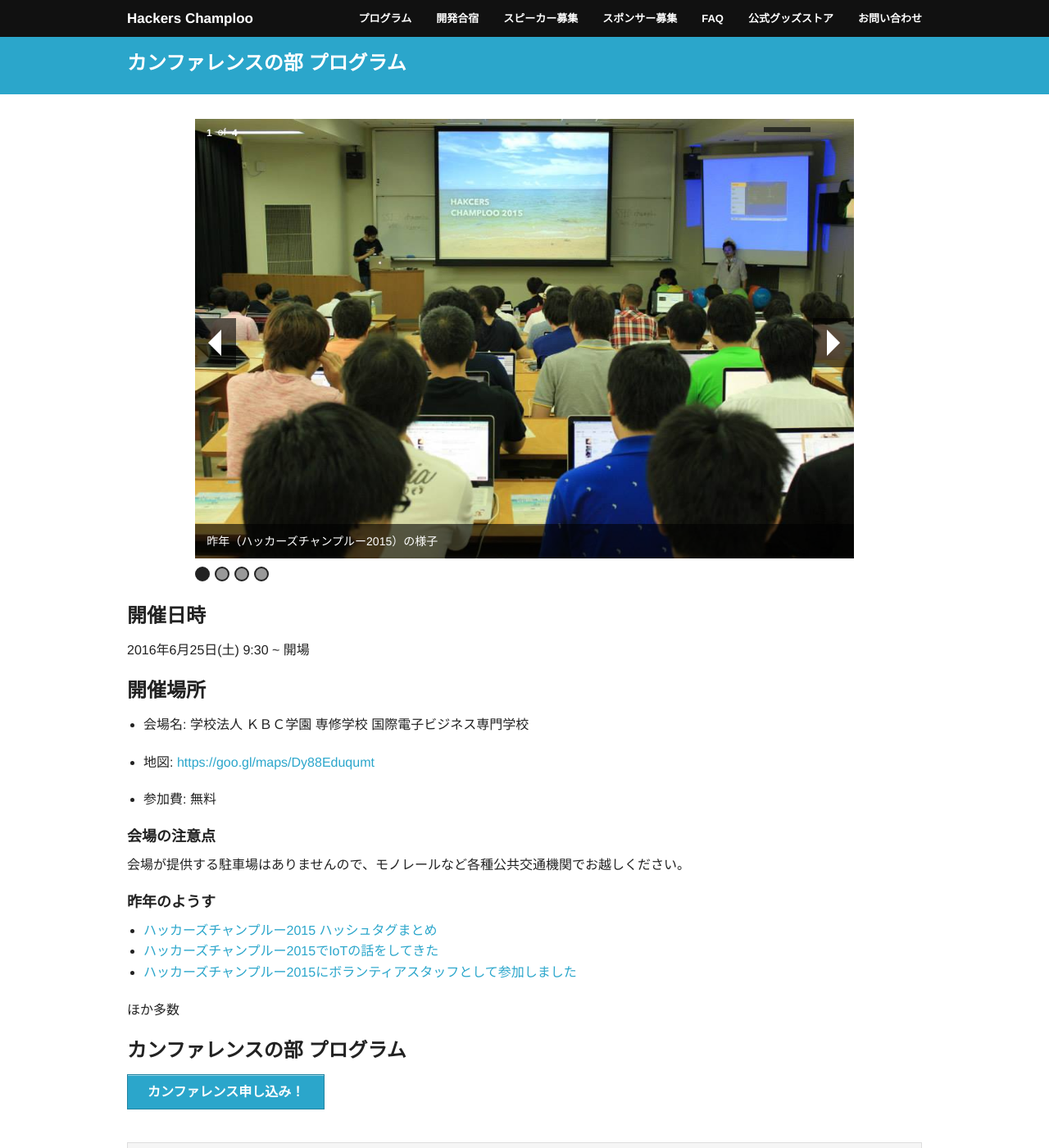
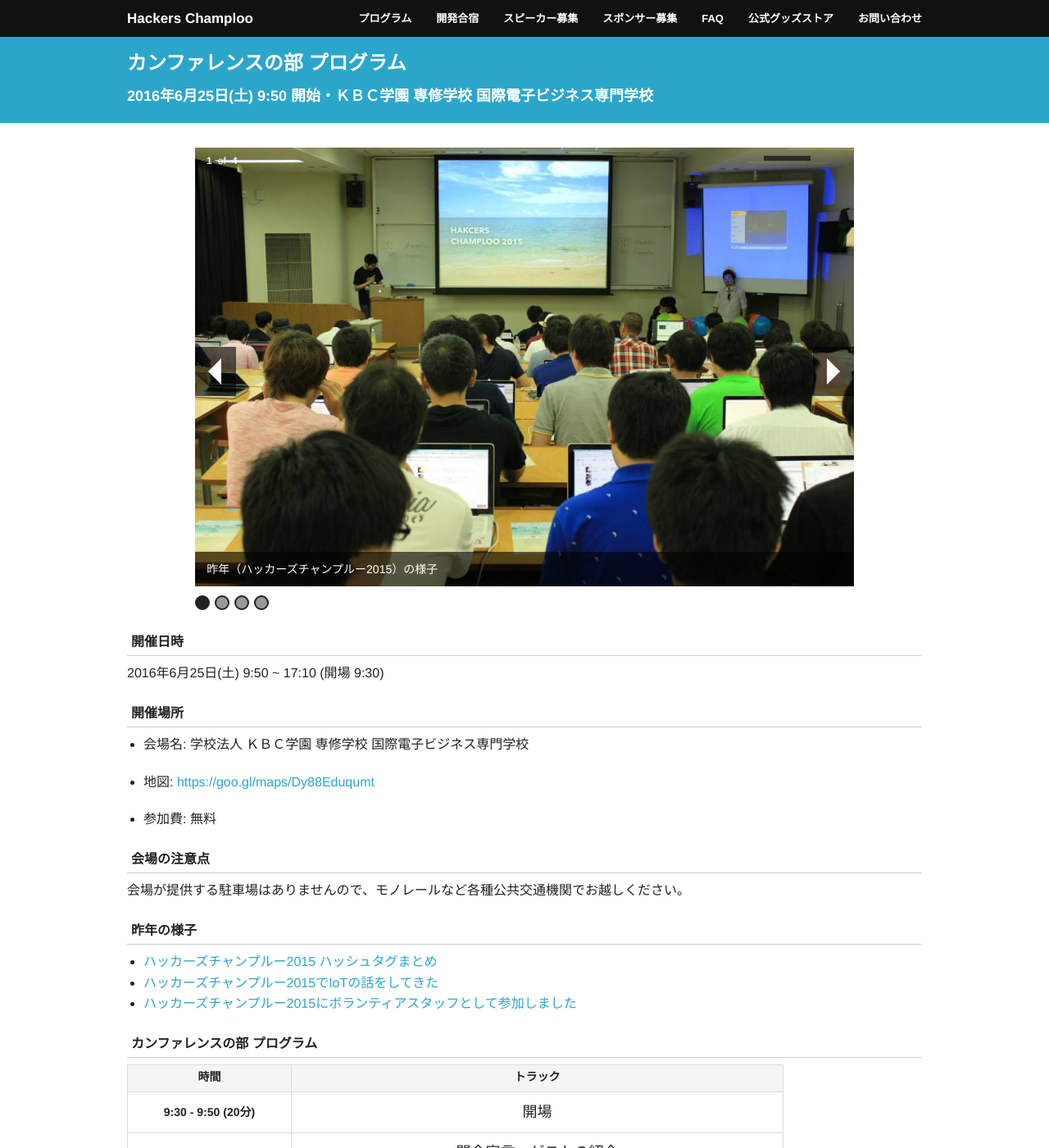
Before and after one commit to hackers-champloo/hackers-champloo.github.io, a Jekyll site: the page built from 2016/program.md, in a window 1280 px wide and 1400 px high. Shown: the whole window at 82% size. Built offline with Jekyll 4.4.1, drawn with Linux system fonts in a browser that asks for light colours; some of the changed text lies outside the part shown.

Commit message:
プログラムのレスポンシブル対応

```diff
--- a/2016/program.md
+++ b/2016/program.md
@@ -2,6 +2,7 @@
 home: 2016
 layout: camp/layout
 title: カンファレンスの部 プログラム
+description: 2016年6月25日(土) 9:50 開始・ＫＢＣ学園 専修学校 国際電子ビジネス専門学校
 ---
 
 <div class="row">
@@ -28,10 +29,12 @@ title: カンファレンスの部 プログラム
 </div>
 
 
-# 開催日時
-2016年6月25日(土) 9:30 ~ 開場
+### 開催日時
 
-# 開催場所
+2016年6月25日(土) 9:50 ~ 17:10 (開場 9:30)
+
+
+### 開催場所
 
 - 会場名: 学校法人 ＫＢＣ学園 専修学校 国際電子ビジネス専門学校
 
@@ -39,194 +42,132 @@ title: カンファレンスの部 プログラム
 
 - 参加費: 無料
 
-## 会場の注意点
+
+### 会場の注意点
 
 会場が提供する駐車場はありませんので、モノレールなど各種公共交通機関でお越しください。
 
-## 昨年のようす
+### 昨年の様子
 
 * [ハッカーズチャンプルー2015 ハッシュタグまとめ](http://togetter.com/li/840194)
 * [ハッカーズチャンプルー2015でIoTの話をしてきた](http://dev.classmethod.jp/hardware/report-about-hackers-champloo-2015/)
 * [ハッカーズチャンプルー2015にボランティアスタッフとして参加しました](http://kimihito.hatenablog.com/entry/2015/07/02/093000)
 
-ほか多数
 
-# カンファレンスの部 プログラム
+### カンファレンスの部 プログラム
+
+<div id="schedule">
+  <table>
+    <thead>
+      <tr>
+        <th>時間</th>
+        <th>トラック</th>
+      </tr>
+    </thead>
+    <tbody>
+      <tr>
+        <th>9:30 - 9:50 (20分)</th>
+        <td><p class="track-title">開場</p></td>
+      </tr>
+      <tr>
+        <th>9:50 - 10:00 (10分)</th>
+        <td>
+          <p class="track-title">開会宣言・ゲストの紹介</p>
+          <p class="track-speaker">実行委員会</p>
+        </td>
+      </tr>
+      <tr>
+        <th>10:00 - 10:40 (40分)</th>
+        <td><p class="track-title">セッション1 (調整中)</p></td>
+      </tr>
+      <tr>
+        <th>10:40 - 11:00 (20分)</th>
+        <td><p class="track-title">合宿成果発表・ライトニングトーク Part 1</p>6本×3分</td>
+      </tr>
+      <tr>
+        <th>11:00 - 11:50 (50分)</th>
+        <td>
+          <p class="track-title">全部見せます! <br>“PerlでつくるInfrastructure as Code”</p>
+          <p class="track-speaker">
+            <a href="https://twitter.com/__papix__" target="_blank">papix (福本 貴之)</a> / <a href="http://www.gaiax.co.jp/" target="_blank">株式会社ガイアックス</a>
+            <br/>
+            <a href="https://twitter.com/__papix__" target="_blank">
+              <img class="speaker-photo" src="/img/2016/speakers/papix.png" />
+            </a>
+          </p>
+          <p class="track-description"> ｢Infrastructure as Code｣と言われると, 例えばChefやItamae, ServerspecといったRubyで書かれたツールを思い浮かべることが多いのではないでしょうか?
+  そのため, ｢PerlでInfrastructure as Code｣と言われると, ｢え!! PerlでInfrastructure as Codeを!?｣と思われる方も多いのではないかと思います。<br /><br />
+          このトラックでは, とあるPerlで作られたWebアプリケーションのインフラ構築に取り組んだ際の経験を元に, Infrastructure as CodeやChatOps, IaaSやSaaS, そしてそれらをつなぐ｢糊｣としてのPerlという言語を組み合わせて実現した, ｢サービスの運用の効率化や高速化｣の仕組みや, その実現の為に活用したツールの紹介などお話します。</p>
+        </td>
+      </tr>
+      <tr class="track-break">
+        <th>12:00 - 13:00 (60分)</th>
+        <td><p class="track-title">ランチブレイク</p></td>
+      </tr>
+      <tr>
+        <th>13:00 - 13:50 (50分)</th>
+        <td>
+          <p class="track-title">Go言語の採用〜導入〜運用</p>
+          <p class="track-speaker">
+            <p><a href="https://www.facebook.com/yuji.otani.16" target="_blank">大谷 祐司</a> / 株式会社インテリジェンス Technology Lab 技術責任者</p>
+            <a href="https://www.facebook.com/yuji.otani.16" target="_blank">
+                <img class="speaker-photo" src="/img/2016/speakers/otani.jpg" />
+            </a>
+          </p>
+          <p class="track-description text-center">Go言語の採用〜導入〜運用までを広くお話します。</p>
+        </td>
+      </tr>
+      <tr>
+        <th>13:50 - 14:10 (20分)</th>
+        <td><p class="track-title">合宿成果発表・ライトニングトーク Part 2</p>6本×3分</td>
+      </tr>
+      <tr>
+        <th>14:10 - 14:50 (40分)</th>
+        <td>
+          <p class="track-title">Mackerelへ至る道</p>
+          <p class="track-speaker">
+            <p><a href="http://www.songmu.jp/riji/" target="_blank">松木雅幸 (@songmu)</a> / 株式会社はてな チーフエンジニア</p>
+            <a href="http://www.songmu.jp/riji/" target="_blank">
+                <img class="speaker-photo" src="/img/2016/speakers/songmu.jpg" />
+            </a>
+          </p>
+        </td>
+      </tr>
+      <tr>
+        <th>14:50 - 15:10 (20分)</th>
+        <td><p class="track-title">合宿成果発表・ライトニングトーク Part 3</p>6本×3分</td>
+      </tr>
+      <tr class="track-break">
+        <th>15:10 - 15:30 (20分)</th>
+        <td><p class="track-title">コーヒータイム</p></td>
+      </tr>
+      <tr>
+        <th>15:30 - 16:10 (40分)</th>
+        <td><p class="track-title">セッション4 (調整中)</p></td>
+      </tr>
+      <tr>
+        <th>16:10 - 16:30 (20分)</th>
+        <td><p class="track-title">合宿成果発表・ライトニングトーク Part 4</p>6本×3分</td>
+      </tr>
+      <tr>
+        <th>16:30 - 17:10 (40分)</th>
+        <td><p class="track-title">セッション5 (調整中)</p></td>
+      </tr>
+      <tr>
+        <th>17:10 -</th>
+        <td>
+          <p class="track-title">クロージング</p>
+          <p class="track-speaker">実行委員会</p>
+        </td>
+      </tr>
+    </tbody>
+  </table>
+</div>
 
 <p><a href="https://hackers-champloo.doorkeeper.jp/events/42325" class="medium button" target="_blank">カンファレンス申し込み！</a></p>
 
-<table>
-  <thead>
-    <tr>
-      <th style="text-align: center">開始時刻</th>
-      <th style="text-align: center">時間</th>
-      <th style="text-align: center" colspan="2">スピーカー</th>
-      <th style="text-align: center">トラックタイトル</th>
-      <th style="text-align: center">概要</th>
-    </tr>
-  </thead>
-  <tbody>
-    <tr>
-      <td style="text-align: center">09:30</td>
-      <td style="text-align: center">20</td>
-      <td style="text-align: center" colspan="2">実行委員会</td>
-      <td style="text-align: center">開場</td>
-      <td style="text-align: center"> </td>
-    </tr>
-    <tr>
-      <td style="text-align: center">09:50</td>
-      <td style="text-align: center">10</td>
-      <td style="text-align: center" colspan="2">実行委員会</td>
-      <td style="text-align: center">開会宣言・ゲストの紹介</td>
-      <td style="text-align: center"> </td>
-    </tr>
-    <tr>
-      <td style="text-align: center">10:00</td>
-      <td style="text-align: center">40</td>
-      <td style="width: 100px;">
-          <img width="100" src="/img/ico_nowpriting1_1.gif" />
-      </td>
-      <td style="text-align: center"> </td>
-      <td style="text-align: center">セッション1 (調整中)</td>
-      <td style="text-align: center"> </td>
-    </tr>
-    <tr>
-      <td style="text-align: center">10:40</td>
-      <td style="text-align: center">6×3</td>
-      <td style="text-align: center"> </td>
-      <td style="text-align: center"> </td>
-      <td style="text-align: center">合宿成果発表・LTその1</td>
-      <td style="text-align: center"> </td>
-    </tr>
-    <tr>
-      <td>11:00</td>
-      <td>50</td>
-      <td style="width: 100px;">
-          <a href="https://twitter.com/__papix__" target="_blank">
-              <img width="100" src="/img/2016/speakers/papix.png" />
-          </a>
-      </td>
-      <td nowrap>
-          <p><a href="https://twitter.com/__papix__" target="_blank">papix (福本 貴之)</a></p>
-          <p><a href="http://www.gaiax.co.jp/" target="_blank">株式会社ガイアックス</a></p>
-      </td>
-      <td style="width: 200px;">全部見せます! <br>“PerlでつくるInfrastructure as Code”</td>
-      <td>
-         <p> ｢Infrastructure as Code｣と言われると, 例えばChefやItamae, ServerspecといったRubyで書かれたツールを思い浮かべることが多いのではないでしょうか?
-そのため, ｢PerlでInfrastructure as Code｣と言われると, ｢え!! PerlでInfrastructure as Codeを!?｣と思われる方も多いのではないかと思います。</p>
-    <p>このトラックでは, とあるPerlで作られたWebアプリケーションのインフラ構築に取り組んだ際の経験を元に, Infrastructure as CodeやChatOps, IaaSやSaaS, そしてそれらをつなぐ｢糊｣としてのPerlという言語を組み合わせて実現した, ｢サービスの運用の効率化や高速化｣の仕組みや, その実現の為に活用したツールの紹介などお話します。<br>
-また, このような施策を行ったことによってサービスの開発がどのように変化したか? という所についても紹介する予定です。</p>
-      </td>
-    </tr>
-    <tr>
-      <td style="text-align: center">12:00 -</td>
-      <td style="text-align: center">60</td>
-      <td style="text-align: center"> </td>
-      <td style="text-align: center"> </td>
-      <td style="text-align: center">ランチブレイク</td>
-      <td style="text-align: center"> </td>
-    </tr>
-    <tr>
-      <td>13:00</td>
-      <td>50</td>
-      <td style="width: 100px;">
-          <a href="https://www.facebook.com/yuji.otani.16" target="_blank">
-              <img width="100" src="/img/2016/speakers/otani.jpg" />
-          </a>
-      </td>
-      <td nowrap>
-          <p><a href="https://www.facebook.com/yuji.otani.16" target="_blank">大谷 祐司</a></p>
-          <p>株式会社インテリジェンス<br>
-          Technology Lab 技術責任者</p>
-      </td>
-      <td style="width: 200px;">Go言語の採用〜導入〜運用</td>
-      <td>
-         Go言語の採用〜導入〜運用までを広くお話します。
-      </td>
-    </tr>
-    <tr>
-      <td style="text-align: center">13:50</td>
-      <td style="text-align: center">6×3</td>
-      <td style="text-align: center"> </td>
-      <td style="text-align: center"> </td>
-      <td style="text-align: center">合宿成果発表・LTその2</td>
-      <td style="text-align: center"> </td>
-    </tr>
-    <tr>
-      <td>14:10</td>
-      <td>40</td>
-      <td style="width: 100px;">
-          <a href="http://www.songmu.jp/riji/" target="_blank">
-              <img width="100" src="/img/2016/speakers/songmu.jpg" />
-          </a>
-      </td>
-      <td nowrap>
-          <p><a href="http://www.songmu.jp/riji/" target="_blank">松木雅幸 (@songmu)</a></p>
-          <p>株式会社はてな<br>
-          チーフエンジニア</p>
-      </td>
-      <td style="width: 200px;">Mackerelへ至る道</td>
-      <td>
-         （調整中）
-      </td>
-    </tr>
-    <tr>
-      <td style="text-align: center">14:50</td>
-      <td style="text-align: center">6*3</td>
-      <td style="text-align: center"> </td>
-      <td style="text-align: center"> </td>
-      <td style="text-align: center">合宿成果発表・LTその3</td>
-      <td style="text-align: center"> </td>
-    </tr>
-    <tr>
-      <td style="text-align: center">15:10 -</td>
-      <td style="text-align: center">20</td>
-      <td style="text-align: center" colspan="2"> </td>
-      <td style="text-align: center">コーヒータイム</td>
-      <td style="text-align: center"> </td>
-    </tr>
-    <tr>
-      <td style="text-align: center">15:30</td>
-      <td style="text-align: center">40</td>
-      <td style="width: 100px;">
-          <img width="100" src="/img/ico_nowpriting1_1.gif" />
-      </td>
-      <td style="text-align: center"> </td>
-      <td style="text-align: center">セッション4 (調整中)</td>
-      <td style="text-align: center"> </td>
-    </tr>
-    <tr>
-      <td style="text-align: center">16:10</td>
-      <td style="text-align: center">6×3</td>
-      <td style="text-align: center"> </td>
-      <td style="text-align: center"> </td>
-      <td style="text-align: center">合宿成果発表・LTその4</td>
-      <td style="text-align: center"> </td>
-    </tr>
-    <tr>
-      <td style="text-align: center">16:30</td>
-      <td style="text-align: center">40</td>
-      <td style="width: 100px;">
-          <img width="100" src="/img/ico_nowpriting1_1.gif" />
-      </td>
-      <td style="text-align: center"> </td>
-      <td style="text-align: center">セッション5 (調整中)</td>
-      <td style="text-align: center"> </td>
-    </tr>
-    <tr>
-      <td style="text-align: center">17:10 -</td>
-      <td style="text-align: center"> </td>
-      <td style="text-align: center"> </td>
-      <td style="text-align: center">実行委員会</td>
-      <td style="text-align: center">クロージング</td>
-      <td style="text-align: center"> </td>
-    </tr>
-  </tbody>
-</table>
 
-<p><a href="https://hackers-champloo.doorkeeper.jp/events/42325" class="medium button" target="_blank">カンファレンス申し込み！</a></p>
-
-# 懇親会
+### 懇親会
 
 - 日時 : 2016年6月25日（土） 17:30（開場）〜
 
--- a/css/style.css
+++ b/css/style.css
@@ -10,6 +10,13 @@ h3 {
     font-weight: bold;
     border-width: auto;
     border-bottom: 1px solid #ccc;
+}
+
+img.speaker-photo {
+    margin: 5px;
+    padding: 2px;
+    border: 1px solid #CCC;
+    border-radius: 50%;
 }
 
 .container {
@@ -77,3 +84,29 @@ h3 {
     font-weight:bold;
     margin:-10px 0 10px 10px;
 }
+
+#schedule table tbody tr {
+    background-color: #FFF;
+    border: 1px solid #DDD;
+}
+#schedule table th {
+    text-align: center;
+    white-space:: nowrap;
+    border-right: 1px solid #DDD;
+    width: 200px;
+}
+#schedule table td {
+    text-align: center;
+    width: 600px;
+}
+#schedule p.track-title {
+    font-size: large;
+    margin: 2px;
+}
+#schedule p.track-description {
+    padding: 5px;
+    text-align: left;
+}
+#schedule table tr.track-break {
+    background-color: #F9F9F9;
+}
```
